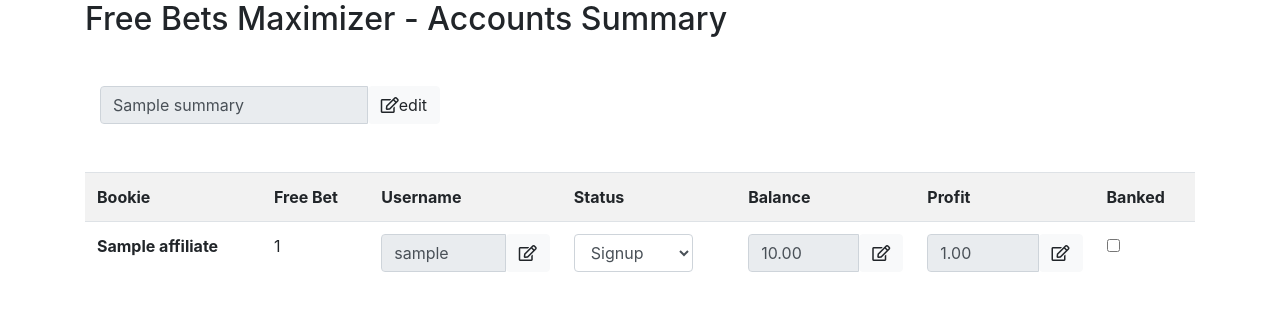
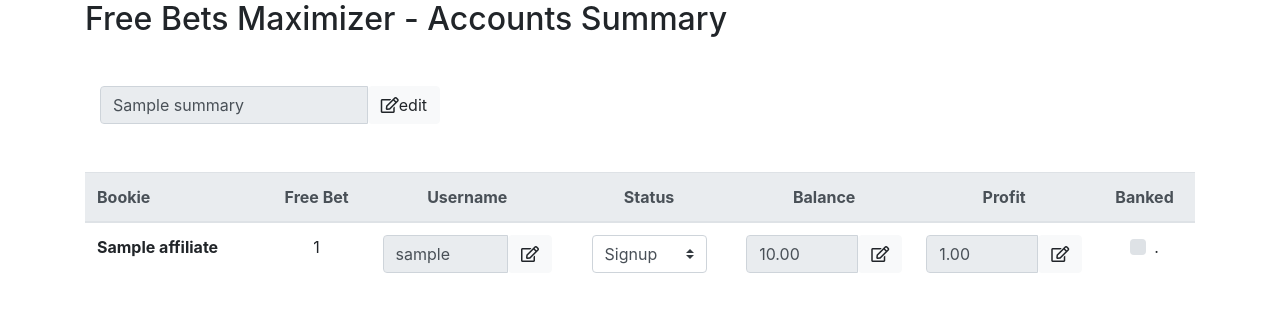
Before and after one commit to mblacklock/free_bets_project, a Django app: page /summary/1/ in a window 1280 px wide. Shown: the top 312 px of the page. Run offline with Django 3.2, Linux system fonts and the light colour scheme; tables that the repository leaves empty hold one stand-in row (values such as "Sample post"); some libraries are stand-ins or nearby versions.

Commit message:
fixed checkbox bootstrap issue

```diff
--- a/bets/templates/bets/summary.html
+++ b/bets/templates/bets/summary.html
@@ -12,8 +12,8 @@
 
 {% block body %}
 	<div id='summary_name' class="input-group my-5 col-4">
-		<input class="input form-control" type="text"
-			value={% if summary.name == '' %}"Summary Name"{% else %}"{{ summary.name }}" disabled{% endif %}>
+		<input class="input form-control" type="text" placeholder="Summary Name"
+			value={% if summary.name == '' %}""{% else %}"{{ summary.name }}" disabled{% endif %}>
 		<button class="edit btn btn-light {% if summary.name == '' %}hidden{% endif %}" type="button">
 			<i class="far fa-edit"></i>edit
 		</button>
@@ -21,9 +21,10 @@
 
 	<div class="alert alert-warning hidden">Error: entered value must be a valid number</div>
 
-	<table name="bookie-summary" class="table table-striped" data-id="{{ summary.id }}">
+	<table name="bookie-summary" class="table text-center" data-id="{{ summary.id }}">
+		<thead class="thead-light">
 			<tr>
-			<th>Bookie</th>
+				<th class="text-left">Bookie</th>
 				<th>Free Bet</th>
 				<th>Username</th>
 				<th>Status</th>
@@ -31,22 +32,24 @@
 				<th>Profit</th>
 				<th>Banked</th>
 			</tr>
+		</thead>
 
 		{% for item in items %}
 			<tr data-id="{{ forloop.counter }}" data-name="{{ item.affiliate.name }}">
-				<th>{{ item.affiliate.name }}</th>
+				<th class="text-left">{{ item.affiliate.name }}</th>
 				<td>{{ item.affiliate.freebet }}</td>
 				<td>
 					<div id='username' class="input-group">
 						<input class="input form-control" type="text" size="2"
-							value={% if item.username == '' %}"username"{% else %}"{{ item.username }}" disabled{% endif %}>
-						<button class="edit btn btn-light {% if item.username == '' %}hidden{% endif %}" type="button">
+							value={% if item.username == '' %}""{% else %}"{{ item.username }}" disabled{% endif %}
+							{% if item.banked %}disabled{% endif %}>
+						<button class="edit btn btn-light {% if item.username == '' %}hidden{% endif %}" type="button" {% if item.banked %}disabled{% endif %}>
 							<i class="far fa-edit"></i>
 						</button>
 					</div>
 				</td>
 				<td id="status">
-					<select class="status form-control" style="width:auto;">
+					<select class="status custom-select" style="width:auto;" {% if item.banked %}disabled{% endif %}>
 						<option value="signup"
 							{% if item.status == "signup" %}selected="selected"{% endif %}>
 							Signup
@@ -72,23 +75,30 @@
 				<td>
 					<div id='balance' class="input-group">
 						<input class="input form-control" type="text" size="1"
-							value={% if item.balance|stringformat:".2f" == "0.00" %}""{% else %}"{{ item.balance }}" disabled{% endif %}>
-						<button class="edit btn btn-light {% if item.balance|stringformat:".2f" == "0.00" %}hidden{% endif %}" type="button">
+							value={% if item.balance|stringformat:".2f" == "0.00" %}""{% else %}"{{ item.balance }}" disabled{% endif %}
+							{% if item.banked %}disabled{% endif %}>
+						<button class="edit btn btn-light {% if item.balance|stringformat:".2f" == "0.00" %}hidden{% endif %}" type="button"
+							{% if item.banked %}disabled{% endif %}>
 							<i class="far fa-edit"></i>
 						</button>
 					</div>
 				</td>
 				<td>
 					<div id='profit' class="input-group">
-						<input class="input form-control" type="text" size="1"
-							value={% if item.profit|stringformat:".2f" == "0.00" %}""{% else %}"{{ item.profit }}" disabled{% endif %}>
-						<button class="edit btn btn-light {% if item.profit|stringformat:".2f" == "0.00" %}hidden{% endif %}" type="button">
+						<input class="input form-control {% if '-' in item.profit|stringformat:".2f" %}negative{% else %}positive{% endif %}" type="text" size="1"
+							value={% if item.profit|stringformat:".2f" == "0.00" %}""{% else %}"{{ item.profit }}" disabled{% endif %}
+							{% if item.banked %}disabled{% endif %}>
+						<button class="edit btn btn-light {% if item.profit|stringformat:".2f" == "0.00" %}hidden{% endif %}" type="button"
+							{% if item.banked %}disabled{% endif %}>
 							<i class="far fa-edit"></i>
 						</button>
 					</div>
 				</td>
-				<td id="banked">
-					<input type="checkbox" class="banked" {% if item.banked == True %}checked{% endif %}/>
+				<td>
+					<div id="banked" class="custom-control custom-checkbox">
+						<input type="checkbox" class="banked custom-control-input" id="customCheck{{ forloop.counter }}" {% if item.banked == True %}checked{% endif %}>
+						<label class="custom-control-label" for="customCheck{{ forloop.counter }}">.</label>
+					</div>
 				</td>
 			</tr>
 		{% endfor %}
--- a/functional_tests/base.py
+++ b/functional_tests/base.py
@@ -52,7 +52,7 @@ class FunctionalTest(StaticLiveServerTestCase):
     @wait
     def clickCheckbox(self, rowID):
         check = self.findElement(rowID, 'banked')
-        check.find_element_by_class_name('banked').click()
+        check.find_element_by_class_name('banked').send_keys(Keys.SPACE)
 
         row = self.browser.find_element_by_css_selector('tr[data-id="'+rowID+'"]')
         self.checkboxIsEnabled(row, 'input', False)
@@ -62,7 +62,7 @@ class FunctionalTest(StaticLiveServerTestCase):
     @wait
     def unclickCheckbox(self, rowID):
         check = self.findElement(rowID, 'banked')
-        check.find_element_by_class_name('banked').click()
+        check.find_element_by_class_name('banked').send_keys(Keys.SPACE)
 
         row = self.browser.find_element_by_css_selector('tr[data-id="'+rowID+'"]')
         self.checkboxIsEnabled(row, 'edit', True)
```
Also changed, not shown: bets/static/summary.js (+10 -17 lines), bets/static/tests/test.html (+10 -32 lines), populate_affiliates.py (+6 -1 lines). Lines whose indentation alone changed are shown as unchanged.
